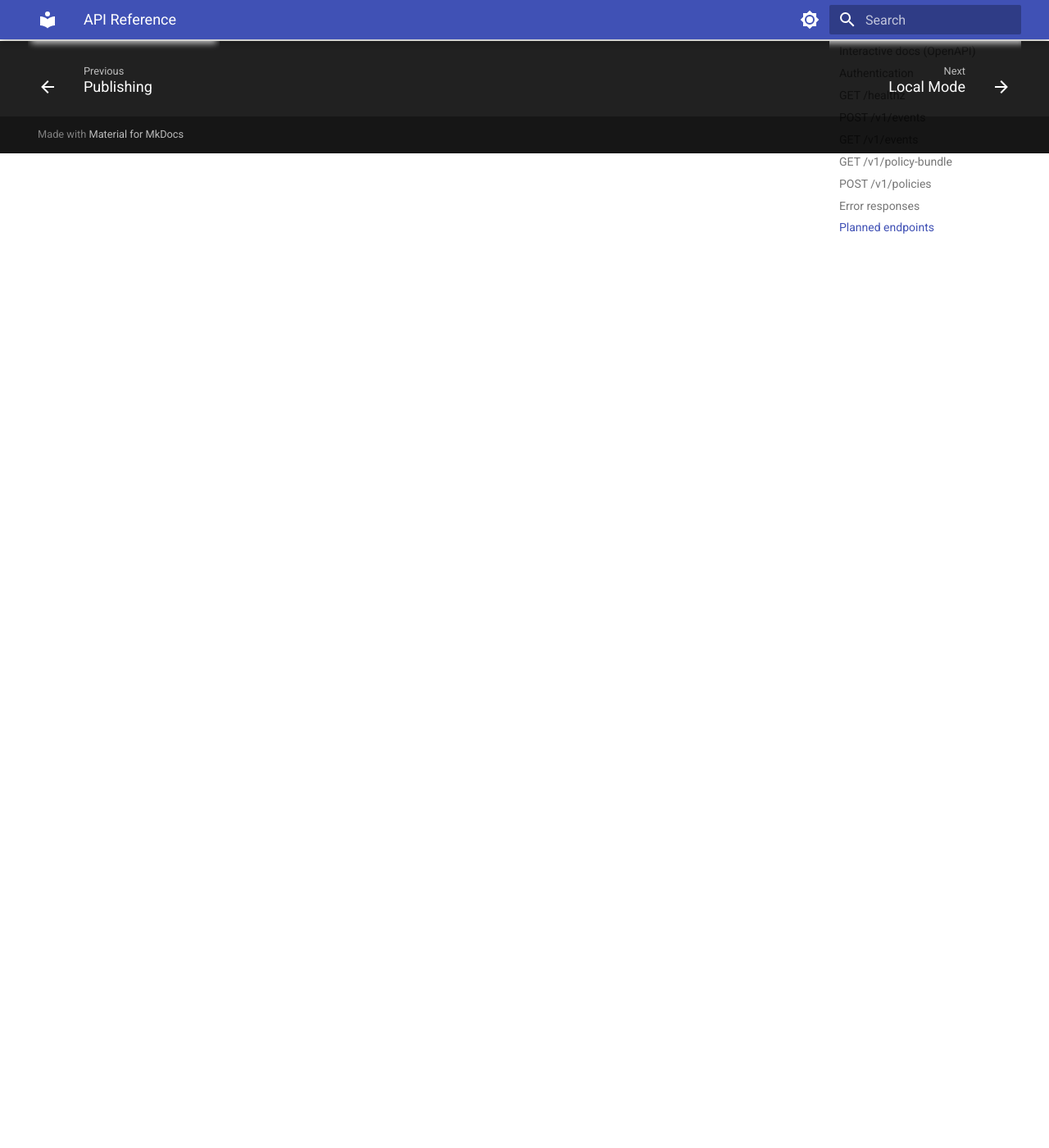
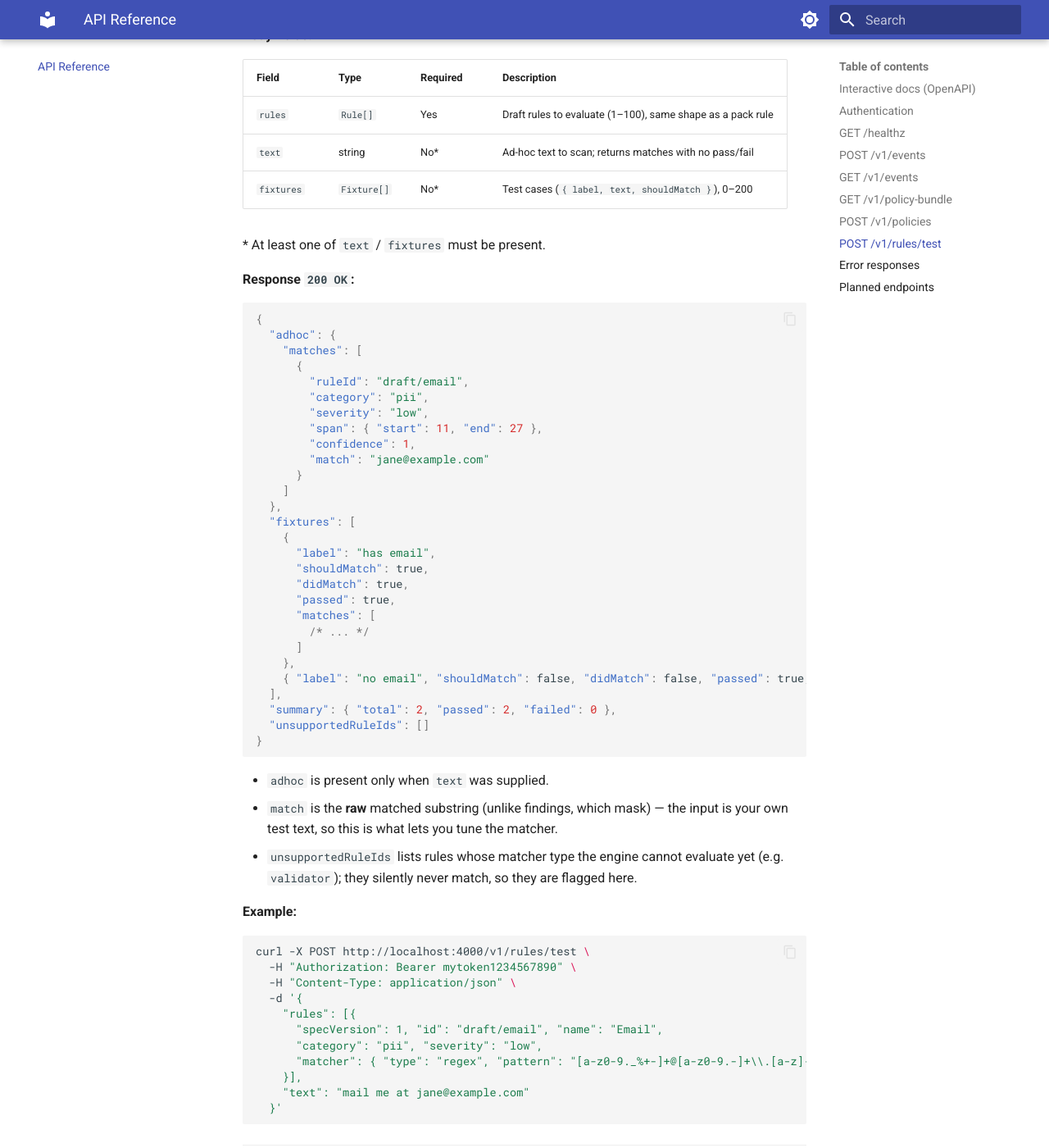
Before and after one commit to akasecurity/ai-tc-docs, an MkDocs documentation site: the page built from docs/api/reference.md, in a window 1280 px wide and 1400 px high, scrolled down 6363 px. Shown: the whole window at 82% size. Built offline with MkDocs 1.6.1 and Material for MkDocs 9.7.7, drawn with Linux system fonts in a browser that asks for light colours; before the commit the page ends 6550 px from its top, so only the background shows below that; some of the changed text lies outside the part shown.

Commit message:
feat(backend): add POST /v1/rules/test for draft-rule authoring
Add a stateless authoring/test endpoint that runs caller-supplied draft
rules through the detection engine (scan()) against ad-hoc text and/or
fixtures, returning matches, per-fixture pass/fail, a summary, and the
ids of rules whose matcher type the engine can't evaluate yet. Nothing
is persisted, published, or installed — it's the keystone of the rules
marketplace authoring flow (in-browser "test this rule").

- contracts in packages/schema (TestRulesRequest/Response, reusing Rule
  and RuleFixture); RuleTestService wired into the per-request container;
  thin route following the route->service pattern
- returns the raw matched substring (not masked): the input is the
  author's own test text, so echoing it is what makes the tester useful
- service unit tests + app roundtrip tests (200 happy path, 400 guard)
- docs: api/reference.md endpoint + writing-rules.md section

Co-Authored-By: Claude Opus 4.8 <noreply@anthropic.com>

````diff
--- a/docs/api/reference.md
+++ b/docs/api/reference.md
@@ -258,6 +258,108 @@ curl -X POST http://localhost:4000/v1/policies \
 
 ---
 
+## POST /v1/rules/test
+
+Runs **draft** detection rules through the engine against ad-hoc text and/or
+fixtures, without publishing or installing anything. Use it to preview and tune a
+matcher while authoring a rule. The response is stateless — nothing is persisted.
+
+The request body must contain `rules` plus at least one of `text` or a non-empty
+`fixtures` array (otherwise there is nothing to test → `400`).
+
+**Request body:**
+
+```json
+{
+  "rules": [
+    {
+      "specVersion": 1,
+      "id": "draft/email",
+      "name": "Email address",
+      "category": "pii",
+      "severity": "low",
+      "matcher": {
+        "type": "regex",
+        "pattern": "[a-z0-9._%+-]+@[a-z0-9.-]+\\.[a-z]{2,}",
+        "flags": "gi"
+      }
+    }
+  ],
+  "text": "mail me at jane@example.com",
+  "fixtures": [
+    { "label": "has email", "text": "a@b.com", "shouldMatch": true },
+    { "label": "no email", "text": "just words", "shouldMatch": false }
+  ]
+}
+```
+
+**Body fields:**
+
+| Field      | Type        | Required | Description                                                |
+| ---------- | ----------- | -------- | ---------------------------------------------------------- |
+| `rules`    | `Rule[]`    | Yes      | Draft rules to evaluate (1–100), same shape as a pack rule |
+| `text`     | string      | No\*     | Ad-hoc text to scan; returns matches with no pass/fail     |
+| `fixtures` | `Fixture[]` | No\*     | Test cases (`{ label, text, shouldMatch }`), 0–200         |
+
+\* At least one of `text` / `fixtures` must be present.
+
+**Response `200 OK`:**
+
+```json
+{
+  "adhoc": {
+    "matches": [
+      {
+        "ruleId": "draft/email",
+        "category": "pii",
+        "severity": "low",
+        "span": { "start": 11, "end": 27 },
+        "confidence": 1,
+        "match": "jane@example.com"
+      }
+    ]
+  },
+  "fixtures": [
+    {
+      "label": "has email",
+      "shouldMatch": true,
+      "didMatch": true,
+      "passed": true,
+      "matches": [
+        /* ... */
+      ]
+    },
+    { "label": "no email", "shouldMatch": false, "didMatch": false, "passed": true, "matches": [] }
+  ],
+  "summary": { "total": 2, "passed": 2, "failed": 0 },
+  "unsupportedRuleIds": []
+}
+```
+
+- `adhoc` is present only when `text` was supplied.
+- `match` is the **raw** matched substring (unlike findings, which mask) — the
+  input is your own test text, so this is what lets you tune the matcher.
+- `unsupportedRuleIds` lists rules whose matcher type the engine cannot evaluate
+  yet (e.g. `validator`); they silently never match, so they are flagged here.
+
+**Example:**
+
+```bash
+curl -X POST http://localhost:4000/v1/rules/test \
+  -H "Authorization: Bearer mytoken1234567890" \
+  -H "Content-Type: application/json" \
+  -d '{
+    "rules": [{
+      "specVersion": 1, "id": "draft/email", "name": "Email",
+      "category": "pii", "severity": "low",
+      "matcher": { "type": "regex", "pattern": "[a-z0-9._%+-]+@[a-z0-9.-]+\\.[a-z]{2,}" }
+    }],
+    "text": "mail me at jane@example.com"
+  }'
+```
+
+---
+
 ## Error responses
 
 All error responses follow the same shape:
````
Also changed, not shown: docs/rules/writing-rules.md (+26 -0 lines).
